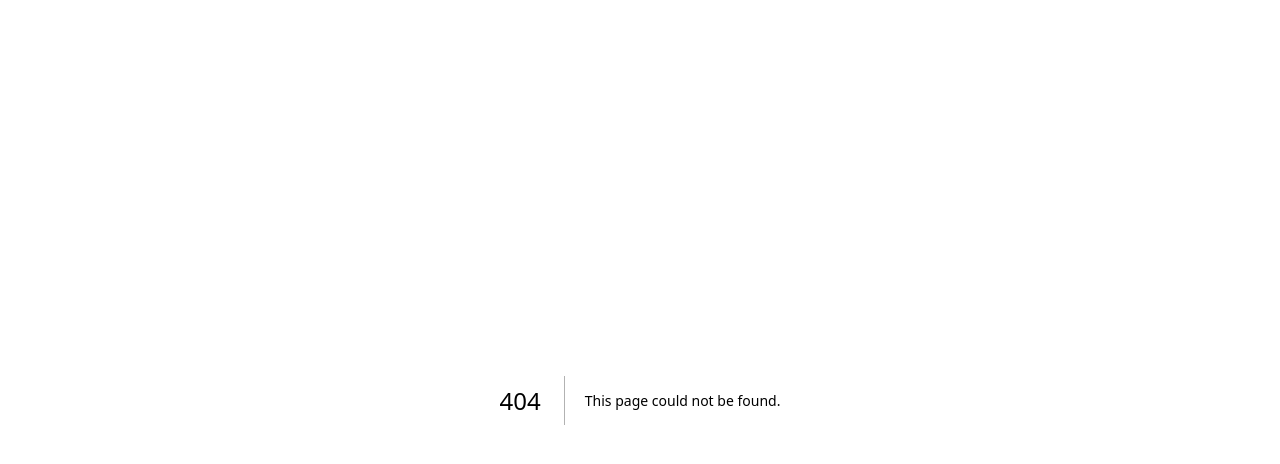
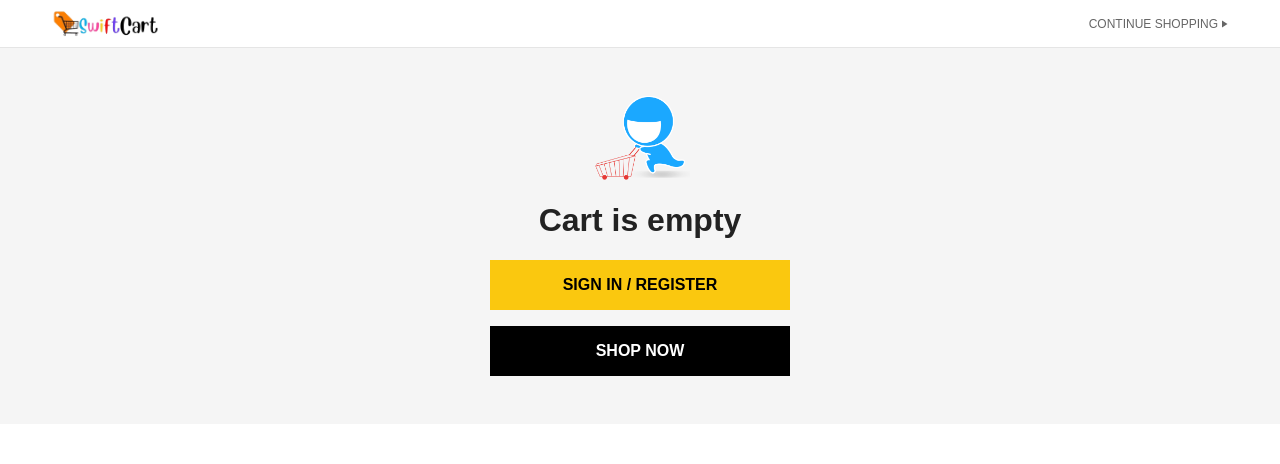
Before and after one commit to ariz565/SwiftCart, a Next.js app: page /cart in a window 1280 px wide. Before the commit this address had no page. Shown: the top 464 px of the page. Built offline with nearby package versions, Linux system fonts and the light colour scheme; no server answers.

Commit message:
created a product api route and added add to cart testing funct.

```diff
--- /dev/null
+++ b/components/cart/empty/index.js
@@ -0,0 +1,24 @@
+import styles from "./styles.module.scss";
+import { useSession, signIn } from "next-auth/react";
+import Link from "next/link";
+export default function Empty() {
+  const { data: session } = useSession();
+  return (
+    <div className={styles.empty}>
+      <img src="../../../images/empty.png" alt="" />
+      <h1>Cart is empty</h1>
+      {!session && (
+        <button onClick={() => signIn()} className={styles.empty__btn}>
+          SIGN IN / REGISTER
+        </button>
+      )}
+      <Link href="/browse" legacyBehavior>
+        <a>
+          <button className={`${styles.empty__btn} ${styles.empty__btn_v2}`}>
+            SHOP NOW
+          </button>
+        </a>
+      </Link>
+    </div>
+  );
+}
--- /dev/null
+++ b/components/cart/empty/styles.module.scss
@@ -0,0 +1,29 @@
+.empty {
+  position: relative;
+  padding: 2rem;
+  display: flex;
+  flex-direction: column;
+  align-items: center;
+  justify-content: center;
+  color: #222;
+  img {
+    width: 100px;
+    object-fit: cover;
+  }
+  h1 {
+    margin-top: 1rem;
+  }
+  &__btn {
+    margin-top: 1rem;
+    height: 50px;
+    width: 300px;
+    background: $yellow-color;
+    color: #000;
+    font-weight: 600;
+    cursor: pointer;
+    &_v2 {
+      background: #000;
+      color: #fff;
+    }
+  }
+}
--- /dev/null
+++ b/components/cart/header/index.js
@@ -0,0 +1,24 @@
+import styles from "./styles.module.scss";
+import Link from "next/link";
+import { MdPlayArrow } from "react-icons/md";
+export default function Header() {
+  return (
+    <div className={styles.header}>
+      <div className={styles.header__container}>
+        <div className={styles.header__left}>
+          <Link href="/" legacyBehavior>
+            <img src="../../../logo2.png" alt="" />
+          </Link>
+        </div>
+        <div className={styles.header__right}>
+          <Link href="/browse" legacyBehavior>
+            <a>
+              Continue Shopping
+              <MdPlayArrow />
+            </a>
+          </Link>
+        </div>
+      </div>
+    </div>
+  );
+}
--- /dev/null
+++ b/components/cart/header/styles.module.scss
@@ -0,0 +1,42 @@
+.header {
+    height: 48px;
+    border-bottom: 1px solid #e5e5e5;
+    display: flex;
+    align-items: center;
+    &__container {
+      width: 100%;
+      max-width: 1200px;
+      margin: 0 auto;
+      padding: 0 10px;
+      display: flex;
+      align-items: center;
+      justify-content: space-between;
+    }
+    &__left {
+      display: flex;
+      align-items: center;
+      img {
+        height: 35px;
+        cursor: pointer;
+      }
+    }
+    &__right {
+      a {
+        display: flex;
+        align-items: center;
+        color: #666;
+        text-transform: uppercase;
+        font-size: 12px;
+      }
+      svg {
+        fill: #666;
+        width: 12px;
+        height: 12px;
+      }
+      &:hover {
+        text-decoration: underline;
+        color: #000;
+        cursor: pointer;
+      }
+    }
+  }
--- /dev/null
+++ b/pages/api/product/[id].js
@@ -0,0 +1,43 @@
+import { createRouter } from "next-connect";
+import db from "@/utils/db";
+import Product from "@/models/Product";
+const router = createRouter();
+
+router.get(async (req, res) => {
+  try {
+    db.connectDb();
+    const id = req.query.id;
+    const style = req.query.style || 0;
+    const size = req.query.size || 0;
+    console.log("id -------->", id),
+      console.log("style -------->", style),
+      console.log("size -------->", size);
+    const product = await Product.findById(id).lean();
+    let discount = product.subProducts[style].discount;
+    let priceBefore = product.subProducts[style].sizes[size].price;
+    let price = discount ? priceBefore - priceBefore / discount : priceBefore;
+    db.disconnectDb();
+    return res.json({
+      _id: product._id,
+      style: Number(style),
+      name: product.name,
+      description: product.description,
+      slug: product.slug,
+      sku: product.subProducts[style].sku,
+      brand: product.brand,
+      category: product.category,
+      subCategories: product.subCategories,
+      shipping: product.shipping,
+      images: product.subProducts[style].images,
+      color: product.subProducts[style].color,
+      size: product.subProducts[style].sizes[size].size,
+      price,
+      priceBefore,
+      quantity: product.subProducts[style].sizes[size].qty,
+    });
+  } catch (error) {
+    return res.status(500).json({ message: error.message });
+  }
+});
+
+export default router.handler();
--- /dev/null
+++ b/pages/cart.js
@@ -0,0 +1,19 @@
+import Empty from "@/components/cart/empty";
+import Header from "@/components/cart/header";
+import styles from "@/styles/cart.module.scss";
+
+export default function Cart() {
+  const cart = [];
+  return (
+    <>
+      <Header />
+      <div className={styles.cart}>
+        {cart.length > 1 ? (
+          <div className={styles.cart__container}></div>
+        ) : (
+          <Empty />
+        )}
+      </div>
+    </>
+  );
+}
--- a/pages/product/[slug].js
+++ b/pages/product/[slug].js
@@ -67,6 +67,7 @@ export async function getServerSideProps(context) {
 
   let newProduct = {
     ...product,
+    style,
     images: subProduct.images,
     sizes: subProduct.sizes,
     discount: subProduct.discount,
--- a/store/cartSlice.js
+++ b/store/cartSlice.js
@@ -1,8 +1,22 @@
 import { createSlice } from "@reduxjs/toolkit";
+
+const initialState = {
+  cartItems: [],
+};
 export const cartSlice = createSlice({
   name: "cart",
-  initialState: [],
-  reducers: {},
+  initialState,
+  reducers: {
+    addToCart(state, action) {
+      state.cartItems.push(action.payload);
+    },
+    updateCart(state, action) {
+      state.cartItems = action.payload;
+    },
+    emptyCart(state, action) {
+      state.cartItems = [];
+    },
+  },
 });
-//export const {} = cartSlice.actions;
+export const { addToCart, updateCart, emptyCart } = cartSlice.actions;
 export default cartSlice.reducer;
--- /dev/null
+++ b/styles/cart.module.scss
@@ -0,0 +1,41 @@
+.cart {
+  padding: 1rem 0;
+  background: #f5f5f5 !important;
+  //min-height: calc(100vh - 48px);
+  &__container {
+    padding: 1rem;
+    display: grid;
+    grid-template-areas:
+      "header"
+      "products"
+      "checkout"
+      "method";
+    color: #222;
+    max-width: 1300px;
+    margin: 0 auto;
+    gap: 1rem;
+    @media (min-width: 900px) {
+      grid-template-areas:
+        "header checkout"
+        "products checkout"
+        "products method"
+        "products ...";
+      grid-template-columns: 2fr 1fr;
+    }
+  }
+  &__header {
+    grid-area: header;
+  }
+  &__checkout {
+    grid-area: checkout;
+  }
+  &__method {
+    grid-area: method;
+  }
+  &__products {
+    grid-area: products;
+    @media (min-width: 900px) {
+      transform: translateY(-130px) !important;
+    }
+  }
+}
```
Also changed, not shown: components/productPage/infos/index.js (+11 -1 lines), public/images/empty.png (added).
